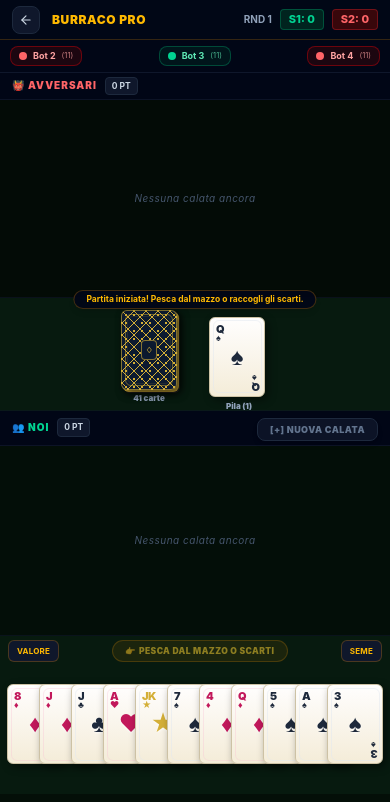
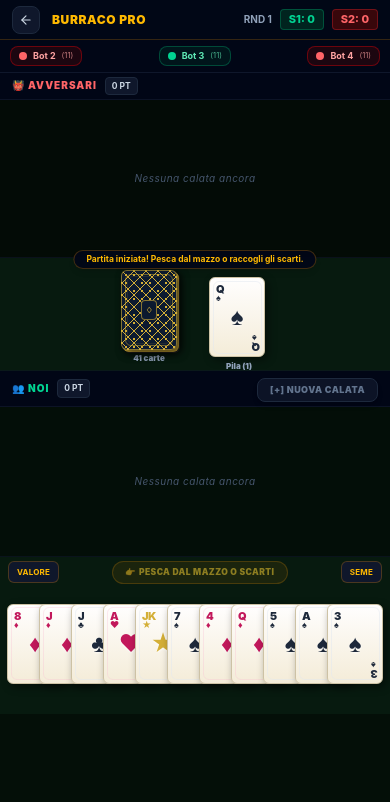
Before and after one commit to bea-jpg/Burraco, a React (Vite) app: page / in a window 390 px wide. Both pictures are taken after a click on the button "GIOCA CONTRO I BOT". Shown: the top 802 px of the page. Built offline with nearby package versions, Linux system fonts and the light colour scheme.

Commit message:
Risolto taglio carte su dispositivi fisici mobile con viewport-fit=cover, fixed inset-0 e env(safe-area-inset-bottom)

```diff
--- a/index.html
+++ b/index.html
@@ -3,8 +3,8 @@
   <head>
     <meta charset="UTF-8" />
     <link rel="icon" type="image/svg+xml" href="/favicon.svg" />
-    <meta name="viewport" content="width=device-width, initial-scale=1.0" />
-    <title>web</title>
+    <meta name="viewport" content="width=device-width, initial-scale=1.0, maximum-scale=1.0, user-scalable=no, viewport-fit=cover" />
+    <title>Burraco Pro</title>
   </head>
   <body>
     <div id="root"></div>
--- a/src/App.tsx
+++ b/src/App.tsx
@@ -674,7 +674,7 @@ Vince ${winnerName} con ${maxPoints} punti!`);
   const playerCount = gameState.config?.playerCount || 4;
 
   return (
-    <div className="flex h-[100dvh] min-h-[100dvh] max-h-[100dvh] w-screen flex-col bg-[#051108] text-slate-100 overflow-hidden font-sans select-none">
+    <div className="fixed inset-0 w-full h-[100dvh] flex flex-col bg-[#051108] text-slate-100 overflow-hidden font-sans select-none">
 
       {/* ── HEADER TOP BAR ──────────────────────────────────────────────── */}
       <header className="h-10 sm:h-12 bg-slate-950/90 border-b border-amber-500/20 px-3 sm:px-6 flex items-center justify-between z-30 shrink-0">
@@ -969,7 +969,7 @@ Vince ${winnerName} con ${maxPoints} punti!`);
           </div>
 
           {/* Calate Squadra 2 (Avversari) */}
-          <div className="flex-1 min-h-[65px] max-h-[28%] bg-[#030b06] border-b border-slate-900/60 flex flex-col overflow-hidden">
+          <div className="flex-1 min-h-[50px] max-h-[22vh] bg-[#030b06] border-b border-slate-900/60 flex flex-col overflow-hidden">
             <MeldRow
               teamId={1}
               melds={gameState.teams[1]?.melds || []}
@@ -1036,7 +1036,7 @@ Vince ${winnerName} con ${maxPoints} punti!`);
           </div>
 
           {/* Calate Squadra 1 (Noi) */}
-          <div className="flex-1 min-h-[65px] max-h-[28%] bg-[#040f08]/90 border-b border-slate-900/60 flex flex-col overflow-hidden">
+          <div className="flex-1 min-h-[50px] max-h-[22vh] bg-[#040f08]/90 border-b border-slate-900/60 flex flex-col overflow-hidden">
             <MeldRow
               teamId={0}
               melds={gameState.teams[0]?.melds || []}
@@ -1074,8 +1074,14 @@ Vince ${winnerName} con ${maxPoints} punti!`);
             />
           </div>
 
-          {/* Mano Giocatore in Fondo con respiro inferiore */}
-          <div className="shrink-0 flex flex-col justify-end pb-5 sm:pb-3 bg-[#071a0f]" style={{ overflow: 'visible' }}>
+          {/* Mano Giocatore in Fondo con respiro inferiore per safe-area iOS/Android */}
+          <div
+            className="shrink-0 flex flex-col justify-end bg-[#071a0f]"
+            style={{
+              paddingBottom: 'max(env(safe-area-inset-bottom, 0px), 24px)',
+              overflow: 'visible'
+            }}
+          >
             <div className="flex items-center justify-between px-2 py-1 shrink-0 gap-1">
               <button onClick={() => sortHand('value')}
                 className="px-2 py-1 bg-slate-900 border border-amber-500/25 text-amber-400 font-bold text-[8px] uppercase tracking-wide rounded-md transition-all active:scale-95">
@@ -1147,7 +1153,7 @@ Vince ${winnerName} con ${maxPoints} punti!`);
               const spacing = N <= 1 ? 48 : Math.min(44, maxFanWidth / (N - 1));
               const handWidth = N === 0 ? 0 : (N - 1) * spacing + 56;
               return (
-                <div className="w-full" style={{ overflowX: 'clip', overflowY: 'visible', paddingTop: '18px', paddingBottom: '10px' }}>
+                <div className="w-full" style={{ overflowX: 'clip', overflowY: 'visible', paddingTop: '16px', paddingBottom: '6px' }}>
                   <div data-testid="hand-fan" className="relative h-20 mx-auto" style={{ width: `${handWidth}px`, overflow: 'visible' }}>
                     {hand.map((card, idx) => {
                       const isSelected = selectedCardIds.has(card.id);
--- a/src/index.css
+++ b/src/index.css
@@ -1,12 +1,20 @@
 @import "tailwindcss";
 
-body {
+html, body, #root {
+  width: 100%;
+  height: 100%;
+  height: 100dvh;
   margin: 0;
+  padding: 0;
+  overflow: hidden;
+  position: fixed;
+  inset: 0;
   background-color: #090b0d;
   color: #f3f4f6;
   font-family: 'Segoe UI', system-ui, -apple-system, sans-serif;
-  overflow: hidden;
   user-select: none;
+  -webkit-user-select: none;
+  -webkit-touch-callout: none;
 }
 
 /* Custom Scrollbar for modern scrollable melds */
```
